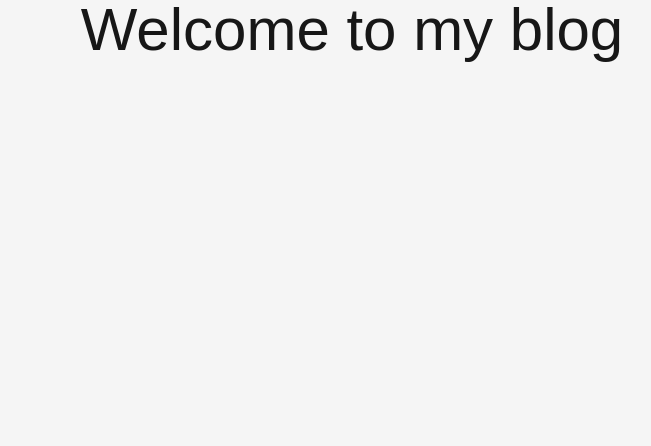
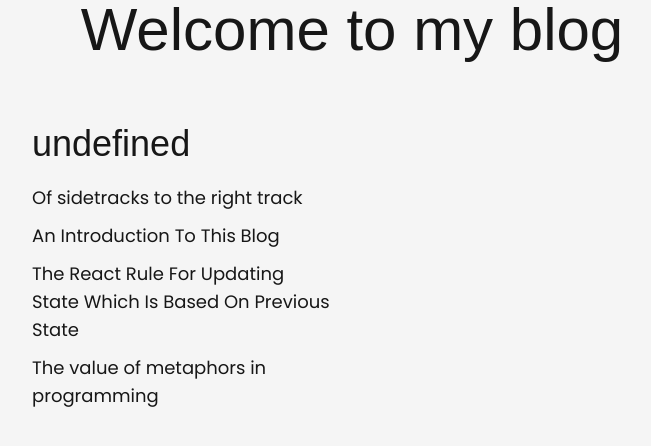
Before and after one commit to mxomasuku/blog_portfolio, a Next.js app: page / in a window 1280 px wide. Shown: the top 446 px of the page, without its empty margins (288-939 px from the left). Built offline with nearby package versions, Linux system fonts and the light colour scheme.

Commit message:
Add Article List View

```diff
--- a/app/page.tsx
+++ b/app/page.tsx
@@ -1,6 +1,11 @@
-import Image from "next/image";
+import { getCategorisedArticles } from "@/lib/articles";
+import ArticleItemList from "@/components/ArticleItemList";
 
 export default function Home() {
+
+  const articles = getCategorisedArticles()
+
+  console.log(articles, "logged")
   return (
 <section className="mx-auto w-11/12 md:w-1/2 flex flex-col gap-16 mb-20">
 <header className="font-cormorantGaramond font-light text-6xl text-neutral-900 text-center">
@@ -8,6 +13,8 @@ export default function Home() {
 </header>
 <section className="md:grid md:grid-cols-2 flex flex-col gap-10">
 
+  {articles !== null && Object.keys(articles).map((article) => <ArticleItemList category={article} articles={articles[article]} key={article}/>) }
+
 </section>
 </section>
   );
--- /dev/null
+++ b/components/ArticleItemList.tsx
@@ -0,0 +1,31 @@
+import Link from "next/link";
+import type { ArticleItem } from "@/types";
+
+interface ArticleItemProps {
+    category: string,
+    articles: ArticleItem[],
+}
+
+
+
+const ArticleItemList:React.FC<ArticleItemProps> = ({category, articles}) => {
+  return (
+    <div className="flex flex-col gap-5">
+        <h2 className="font-cormorantGaramond text-4xl">
+{category}
+        </h2>
+        <div className="flex flex-col gap-2.5 font-poppins text-lg">
+{articles.map((article, id) => (
+    <Link href={`/${article.id}`}
+    key={id}
+    className="text-neutral-900 hover:text-amber-700 transition duration-150"
+    >
+        {article.title}
+    </Link>
+))}
+        </div>
+    </div>
+  )
+}
+
+export default ArticleItemList
--- /dev/null
+++ b/lib/articles.ts
@@ -0,0 +1,61 @@
+import fs from "fs";
+import matter from "gray-matter";
+import path from "path";
+import moment from "moment";
+import {remark} from "remark"
+import html from "remark-html"
+
+import type { ArticleItem } from "@/types";
+
+const articlesDirectory = path.join(process.cwd(), "articles")
+
+const getSortedArticles = (): ArticleItem[] => {
+    const fileNames = fs.readdirSync(articlesDirectory)
+
+    const allArticlesData = fileNames.map((fileName) => {
+        const id = fileName.replace(/\.mdx$/, "")
+
+        const fullPath = path.join(articlesDirectory, fileName)
+        const fileContents = fs.readFileSync(fullPath, "utf-8")
+        const matterResult = matter(fileContents)
+
+        return{
+            id,
+            title: matterResult.data.title,
+            date: matterResult.data.date,
+            category: matterResult.data.category
+        }
+    })
+
+    return allArticlesData.sort((a, b) => {
+        const format = "DD-MM-YYYY";
+        const dateOne = moment(a.date, format)
+        const dateTwo = moment(b.date, format)
+
+        if(dateOne.isBefore(dateTwo)){
+            return -1
+        }else if(dateTwo.isAfter(dateOne)) {
+            return 1
+        }else {
+            return 0
+        }
+
+
+    })
+}
+
+export const getCategorisedArticles = (): Record<string, ArticleItem[]> => {
+    const sortedArticles = getSortedArticles();
+    const categorizedArticles: Record<string, ArticleItem[]> = {}
+
+    sortedArticles.forEach(article => {
+        if(!categorizedArticles[article.category]) {
+            categorizedArticles[article.category] = []
+        }
+        categorizedArticles[article.category].push(article)
+    })
+
+    return categorizedArticles
+
+
+}
--- /dev/null
+++ b/types/index.ts
@@ -0,0 +1,7 @@
+export type ArticleItem = {
+    id:string,
+    title: string,
+    date: string,
+    category: string,
+
+}
```
